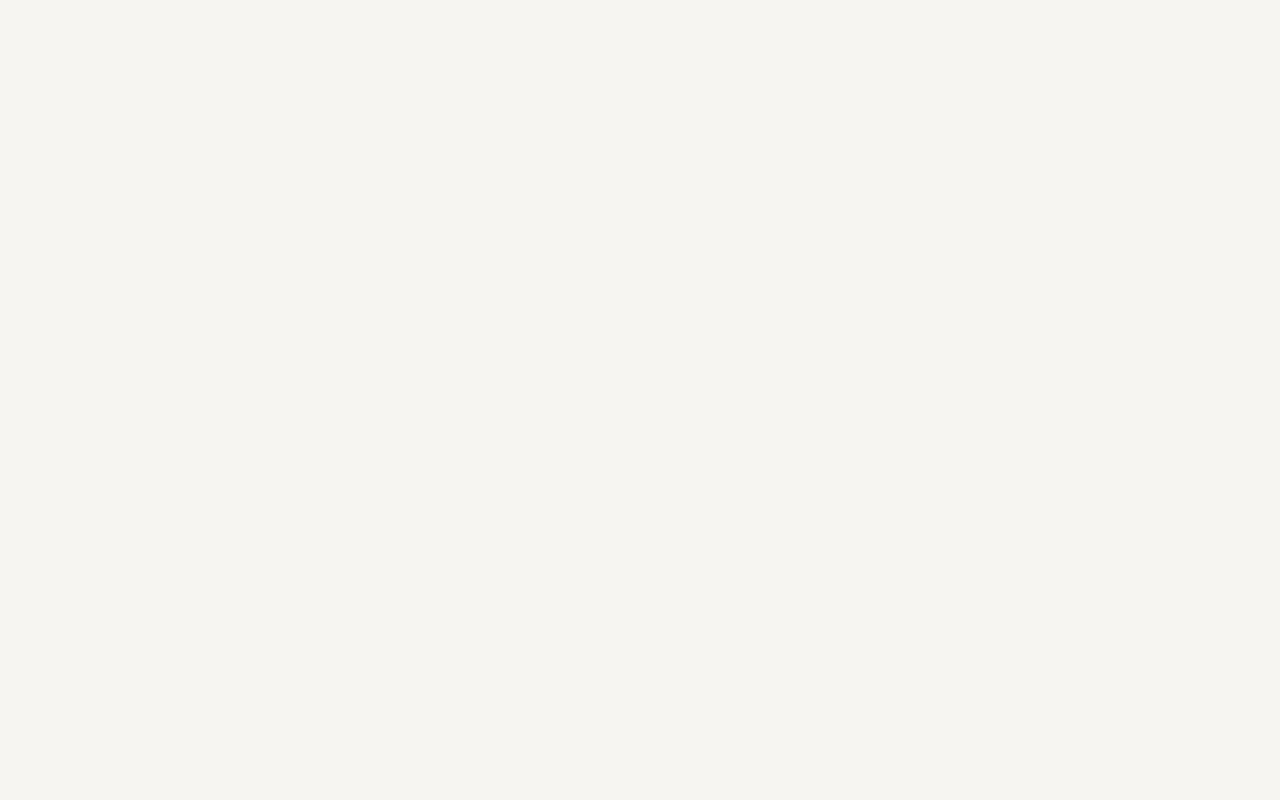
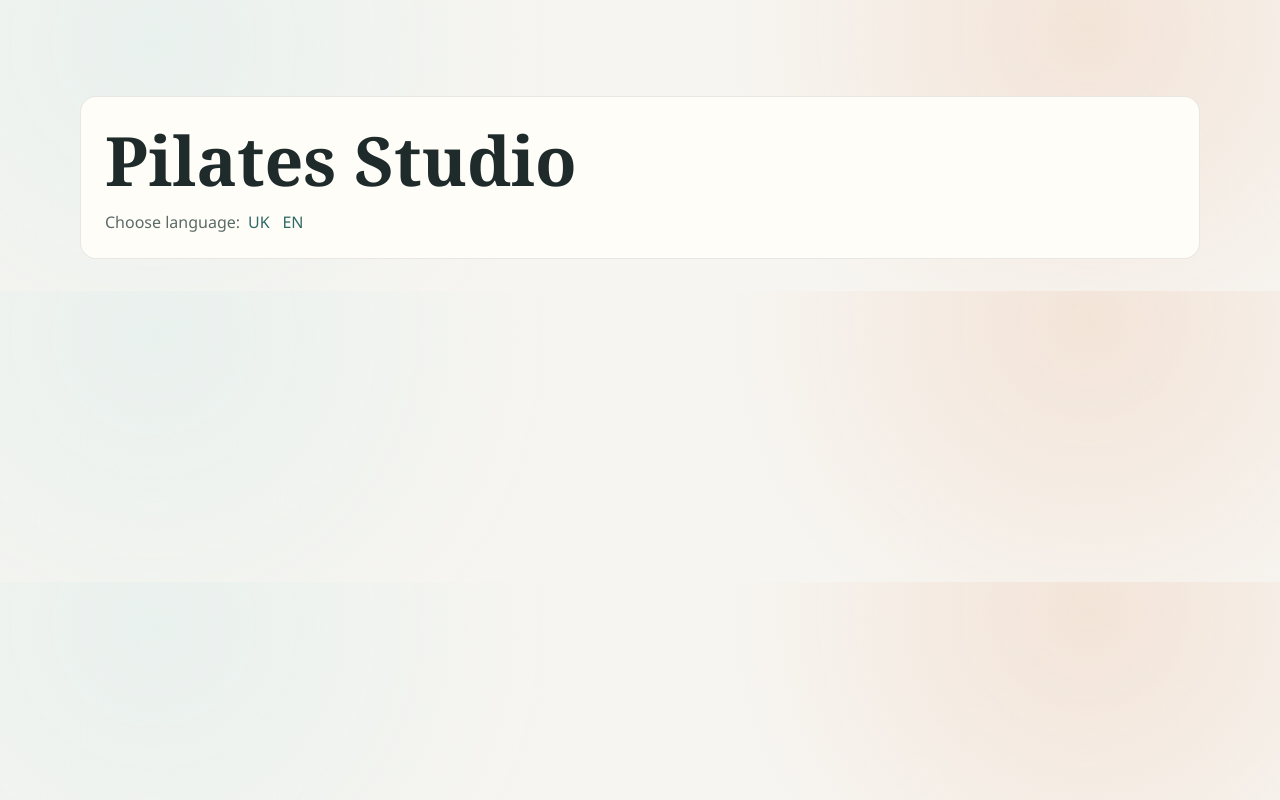
Before and after one commit to alexshen73/pilates-studio, a Next.js app: page / in a window 1280 px wide. Before the commit this address had no page. Built offline with nearby package versions, Linux system fonts and the light colour scheme.

Commit message:
chore: add GitHub Pages preview workflow

```diff
--- a/app/page.tsx
+++ b/app/page.tsx
@@ -1,7 +1,22 @@
-import { redirect } from "next/navigation";
+import Link from "next/link";
 
 import { defaultLocale } from "@/lib/i18n";
 
 export default function HomePage() {
-  redirect(`/${defaultLocale}`);
+  return (
+    <main className="container" style={{ paddingTop: "6rem", paddingBottom: "2rem" }}>
+      <section className="block">
+        <h1 style={{ margin: 0, fontFamily: "Georgia, serif" }}>Pilates Studio</h1>
+        <p style={{ marginTop: "0.7rem" }}>
+          Choose language:
+          <Link href={`/${defaultLocale}`} style={{ marginLeft: "0.5rem", color: "#2f6a66" }}>
+            {defaultLocale.toUpperCase()}
+          </Link>
+          <Link href="/en" style={{ marginLeft: "0.8rem", color: "#2f6a66" }}>
+            EN
+          </Link>
+        </p>
+      </section>
+    </main>
+  );
 }
--- a/app/robots.ts
+++ b/app/robots.ts
@@ -1,4 +1,6 @@
 import type { MetadataRoute } from "next";
+
+export const dynamic = "force-static";
 
 export default function robots(): MetadataRoute.Robots {
   return {
--- a/app/sitemap.ts
+++ b/app/sitemap.ts
@@ -1,4 +1,6 @@
 import type { MetadataRoute } from "next";
+
+export const dynamic = "force-static";
 
 const baseUrl = "https://example.com";
 
--- a/next.config.ts
+++ b/next.config.ts
@@ -1,7 +1,19 @@
 import type { NextConfig } from "next";
+
+const isGithubPages = process.env.GITHUB_PAGES === "true";
+const repositoryName = process.env.GITHUB_REPOSITORY?.split("/")[1];
+const repoBasePath =
+  isGithubPages && process.env.GITHUB_ACTIONS === "true" && repositoryName
+    ? `/${repositoryName}`
+    : "";
 
 const nextConfig: NextConfig = {
   reactStrictMode: true,
+  output: isGithubPages ? "export" : undefined,
+  trailingSlash: isGithubPages,
+  images: isGithubPages ? { unoptimized: true } : undefined,
+  basePath: repoBasePath,
+  assetPrefix: repoBasePath,
 };
 
 export default nextConfig;
```
Also changed, not shown: middleware.ts (deleted, +0 -29 lines), 1 other file (tests, documents, lock files or other folders).
